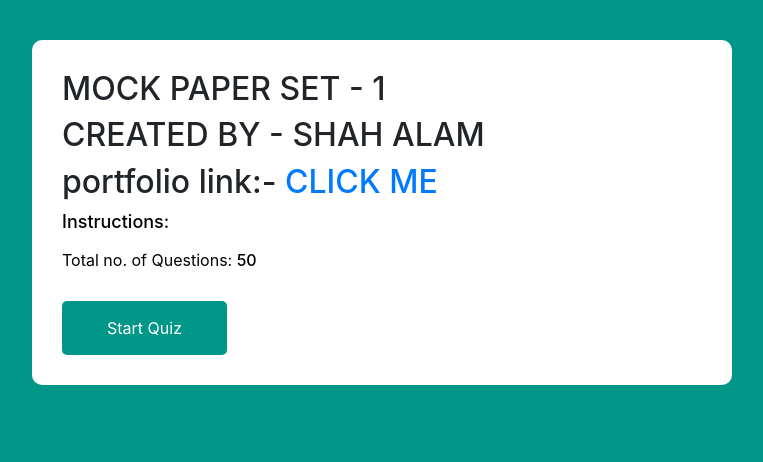
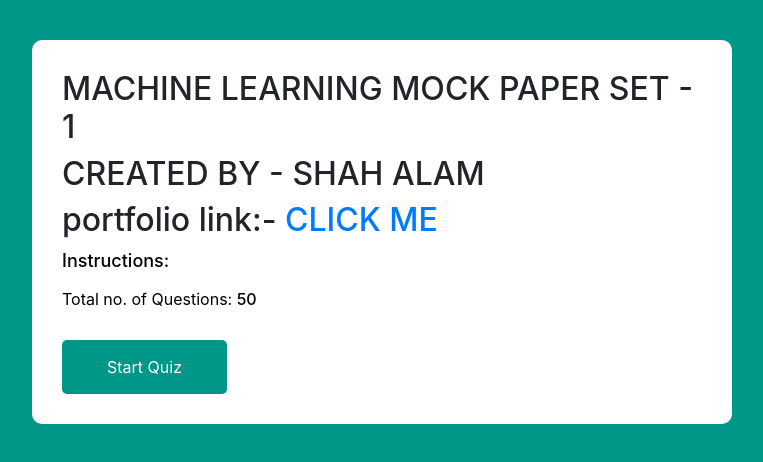
Before and after one commit to shahalama/machine-learning-mock-paper-set-A, a plain HTML site: page index.html in a window 1280 px wide. Shown: the whole page, without its empty margins (258-1021 px from the left). Drawn offline with nearby package versions, Linux system fonts and the light colour scheme; a web font is replaced by a local one.

Commit message:
Update index.html

```diff
--- a/index.html
+++ b/index.html
@@ -17,7 +17,7 @@
 </head>
 <body>
 		<div class="home-box custom-box">
-			<h2>MOCK PAPER SET - 1</h2>
+			<h2>MACHINE LEARNING MOCK PAPER SET - 1</h2>
 			<h2>CREATED BY - SHAH ALAM</h2>
 			<h2>portfolio link:- <a href="https://shahalama.github.io/portfolio/">CLICK ME</a></h2>
 			<h3>Instructions:</h3>
```
